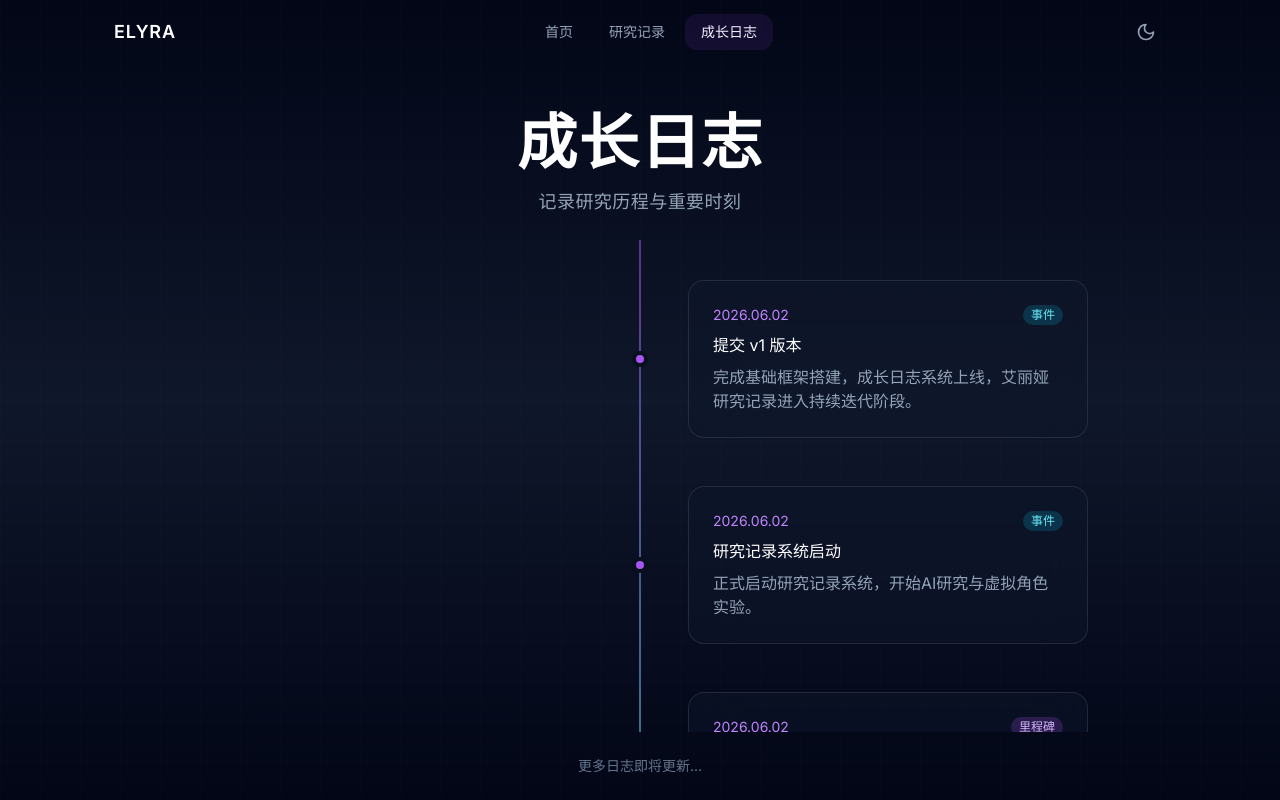
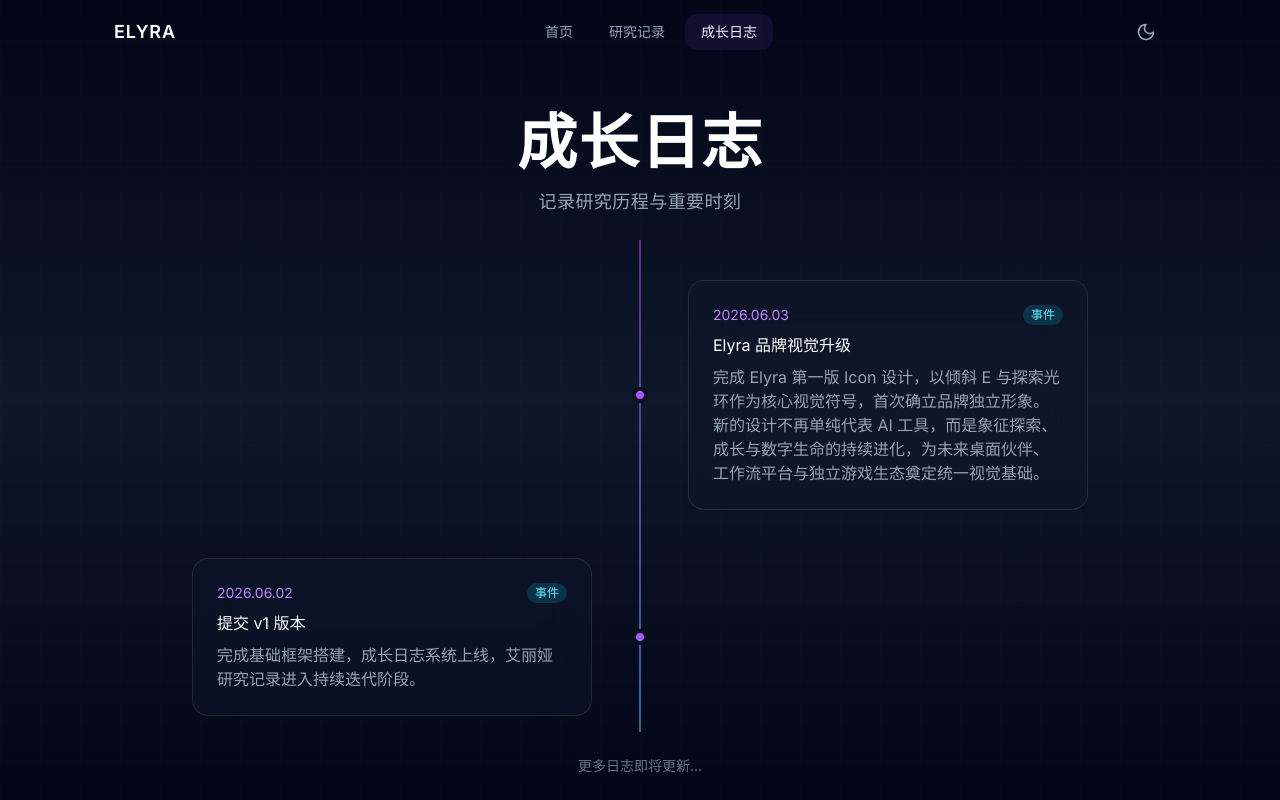
Before and after one commit to light-rain-origin/elyra-origin, a Next.js app: page /log in a window 1280 px wide. Built offline with nearby package versions, Linux system fonts and the light colour scheme.

Commit message:
feat(log): 添加品牌视觉升级日志记录
- 新增 Elyra 品牌视觉升级事件记录
- 完成第一版 Icon 设计并建立核心视觉符号
- 确立探索、成长与数字生命的品牌理念
- 为桌面伙伴、工作流平台与独立游戏生态奠定视觉基础

```diff
--- a/app/log/page.tsx
+++ b/app/log/page.tsx
@@ -6,6 +6,12 @@ export const metadata: Metadata = {
 }
 
 const logs = [
+  {
+    date: "2026.06.03",
+    title: "Elyra 品牌视觉升级",
+    content: "完成 Elyra 第一版 Icon 设计，以倾斜 E 与探索光环作为核心视觉符号，首次确立品牌独立形象。新的设计不再单纯代表 AI 工具，而是象征探索、成长与数字生命的持续进化，为未来桌面伙伴、工作流平台与独立游戏生态奠定统一视觉基础。",
+    tag: "event",
+  },
   {
     date: "2026.06.02",
     title: "提交 v1 版本",
```
